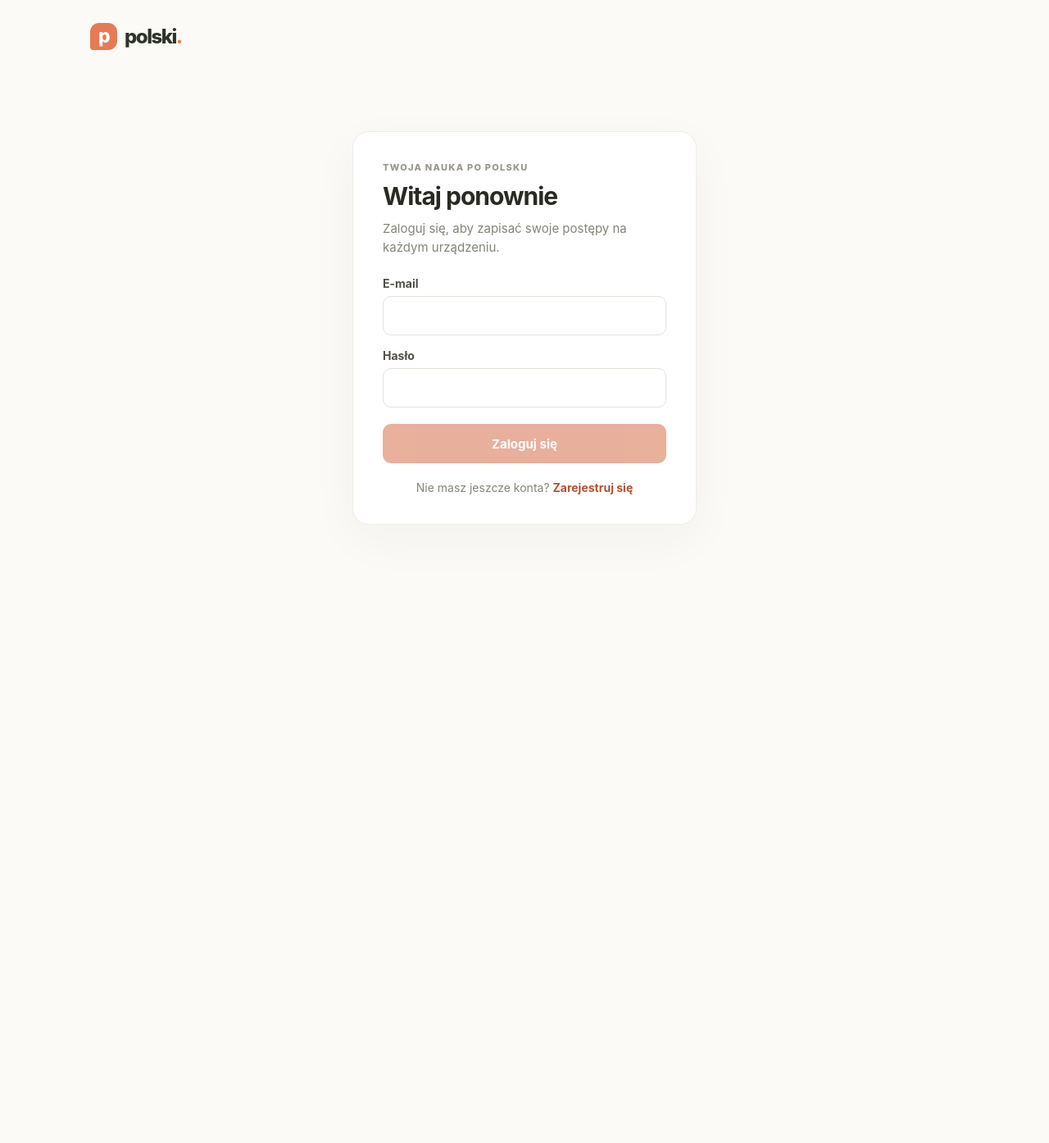
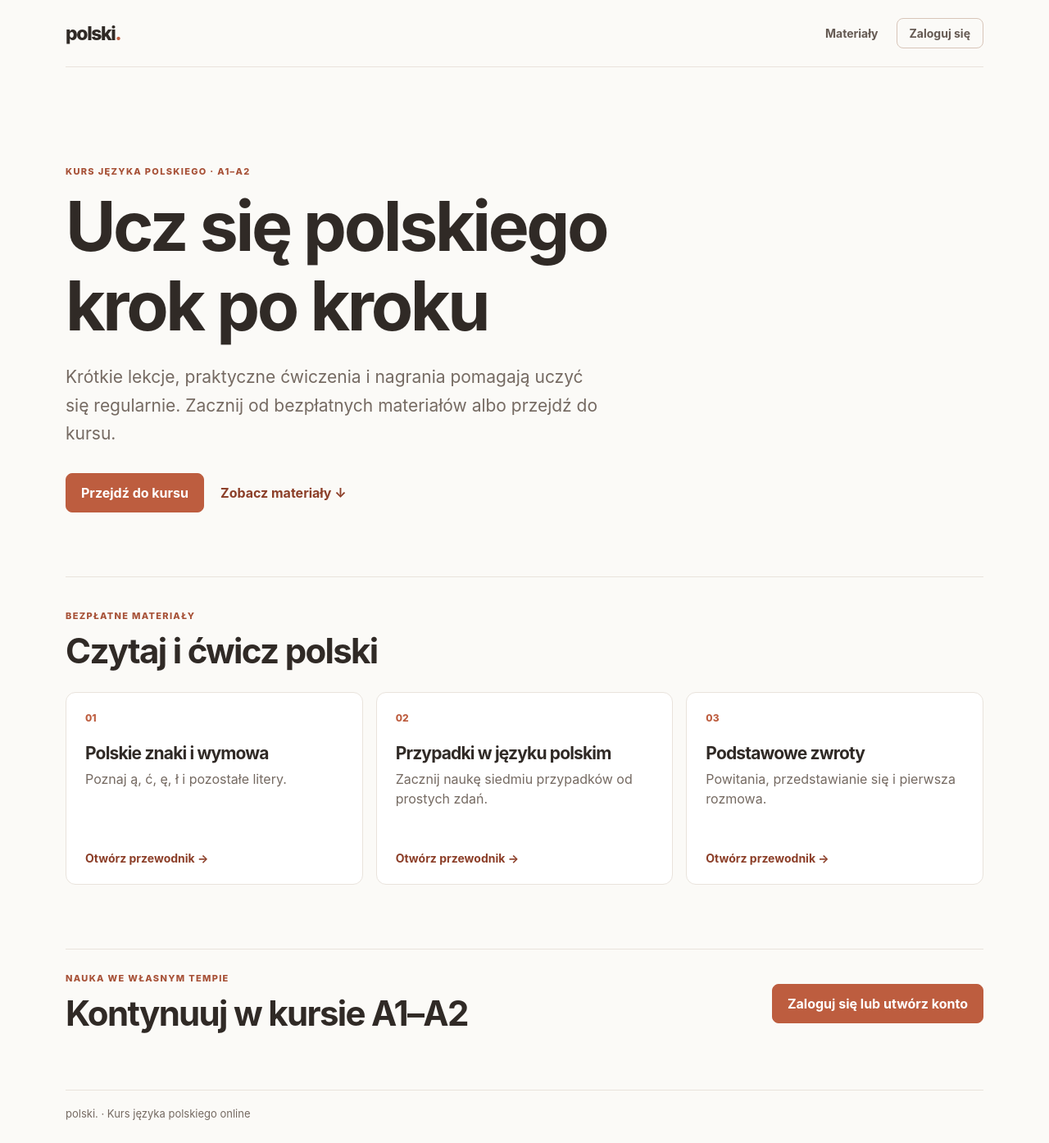
Before and after one commit to MarkOstapchuk/polski-angular, an Angular app in the folder web/: page / in a window 1280 px wide. Before the commit this address led to /auth. Shown: the whole page at 82% size. Before the commit the page ends 800 px from the top, so only its background shows below. Built offline with nearby package versions, Linux system fonts and the light colour scheme.

Commit message:
Expose public learning pages from the app

```diff
--- a/web/src/app/app.routes.ts
+++ b/web/src/app/app.routes.ts
@@ -1,11 +1,12 @@
 import { Routes } from '@angular/router';
 import { AuthComponent } from './pages/auth/auth.component';
 import { DashboardComponent } from './pages/dashboard/dashboard.component';
+import { PublicHomeComponent } from './pages/public-home/public-home.component';
 import { authGuard } from './services/auth.service';
 
 export const routes: Routes = [
   { path: 'auth', component: AuthComponent, title: 'Konto · Polski' },
-  { path: '', component: DashboardComponent, canActivate: [authGuard], title: 'Polski · Kursy' },
+  { path: '', component: PublicHomeComponent, title: 'Kurs języka polskiego online A1–A2 · polski.' },
   { path: 'course/:courseId', component: DashboardComponent, canActivate: [authGuard], title: 'Kurs · Polski' },
   { path: 'feedback', loadComponent: () => import('./pages/feedback/feedback.component').then((m) => m.FeedbackComponent), canActivate: [authGuard], title: 'Opinie · Polski' },
   { path: 'learn/:lessonId', loadComponent: () => import('./pages/lesson/lesson.component').then((m) => m.LessonComponent), canActivate: [authGuard], title: 'Lekcja · Polski' },
--- a/web/src/app/pages/auth/auth.component.ts
+++ b/web/src/app/pages/auth/auth.component.ts
@@ -56,7 +56,7 @@ export class AuthComponent {
       }
 
       const next = this.route.snapshot.queryParamMap.get('next');
-      const destination = next?.startsWith('/') && !next.startsWith('//') ? next : '/';
+      const destination = next?.startsWith('/') && !next.startsWith('//') ? next : '/course/part-1';
       await this.router.navigateByUrl(destination);
     } catch (error) {
       this.error.set(error instanceof Error ? error.message : 'Nie udało się połączyć z kontem.');
--- a/web/src/app/pages/dashboard/dashboard.component.html
+++ b/web/src/app/pages/dashboard/dashboard.component.html
@@ -1,18 +1,18 @@
 <div class="dashboard-shell">
   <aside class="sidebar">
-    <a class="brand" routerLink="/" aria-label="Polski, strona główna">
+    <a class="brand" [routerLink]="dashboardUrl()" aria-label="Polski, moja ścieżka">
       <span class="brand-mark">p</span>
       <span>polski<span class="brand-dot">.</span></span>
     </a>
 
-    <a class="course-switcher" routerLink="/" aria-label="Wybierz kurs">
+    <a class="course-switcher" [routerLink]="dashboardUrl()" aria-label="Otwórz wybrany kurs">
       <span class="course-flag">PL</span>
       <span class="course-switcher-copy"><strong>{{ selectedCourse()?.name ?? 'Kursy' }}</strong><small>{{ selectedCourse()?.level ?? 'Wybierz kurs' }}</small></span>
       <span class="switcher-chevron">⌄</span>
     </a>
 
     <nav class="side-nav" aria-label="Nawigacja główna">
-      <a class="nav-link active" routerLink="/">
+      <a class="nav-link active" [routerLink]="dashboardUrl()">
         <span class="nav-icon home-icon">⌂</span><span>Moja ścieżka</span>
       </a>
       <a class="nav-link" [href]="selectedCourse() ? '#lesson-path' : '#course-options'">
@@ -41,7 +41,7 @@
 
   <main class="main-column">
     <header class="topbar">
-      <a class="mobile-brand" routerLink="/"><span class="brand-mark">p</span> polski<span class="brand-dot">.</span></a>
+      <a class="mobile-brand" [routerLink]="dashboardUrl()"><span class="brand-mark">p</span> polski<span class="brand-dot">.</span></a>
       <div class="topbar-spacer"></div>
       <div class="top-stat streak-stat" aria-label="Dni nauki z rzędu">
         <span class="stat-emoji">🔥</span><strong>{{ progress().streak }}</strong><small>dni</small>
@@ -148,6 +148,16 @@
           }
         </section>
       }
+
+      <section class="learning-guides" aria-labelledby="learning-guides-title">
+        <p class="eyebrow">BEZPŁATNE MATERIAŁY</p>
+        <h2 id="learning-guides-title">Czytaj i ćwicz polski</h2>
+        <div class="learning-guides-grid">
+          <a href="/nauka/polskie-znaki"><strong>Polskie znaki i wymowa</strong><span>ą, ć, ę, ł i pozostałe litery</span></a>
+          <a href="/gramatyka/przypadki"><strong>Przypadki</strong><span>Przewodnik dla początkujących</span></a>
+          <a href="/slownictwo/podstawowe-zwroty"><strong>Podstawowe zwroty</strong><span>Powitania i pierwsza rozmowa</span></a>
+        </div>
+      </section>
     </div>
   </main>
 
@@ -184,7 +194,7 @@
   </aside>
 
   <nav class="mobile-nav" aria-label="Nawigacja mobilna">
-    <a class="mobile-nav-item selected" routerLink="/"><span>⌂</span><small>Ścieżka</small></a>
+    <a class="mobile-nav-item selected" [routerLink]="dashboardUrl()"><span>⌂</span><small>Ścieżka</small></a>
     <a class="mobile-nav-item" [href]="selectedCourse() ? '#lesson-path' : '#course-options'"><span>▤</span><small>Kurs</small></a>
     <a class="mobile-nav-item" href="#progress-card"><span>▥</span><small>Postępy</small></a>
     <a class="mobile-nav-item" routerLink="/feedback"><span>✎</span><small>Opinie</small></a>
--- a/web/src/app/pages/dashboard/dashboard.component.ts
+++ b/web/src/app/pages/dashboard/dashboard.component.ts
@@ -26,6 +26,7 @@ export class DashboardComponent {
     initialValue: this.route.snapshot.paramMap.get('courseId'),
   });
   readonly selectedCourse = computed(() => COURSES.find((course) => course.id === this.routeCourseId()) ?? null);
+  readonly dashboardUrl = computed(() => `/course/${this.selectedCourse()?.id ?? 'part-1'}`);
   readonly lessons = computed(() => this.selectedCourse()?.lessons ?? []);
   readonly progress = this.progressService.progress;
   readonly userEmail = computed(() => this.auth.user()?.email ?? 'Uczeń');
--- a/web/src/app/pages/feedback/feedback.component.html
+++ b/web/src/app/pages/feedback/feedback.component.html
@@ -1,6 +1,6 @@
 <main class="feedback-page">
   <a class="brand" routerLink="/" aria-label="Polski, strona główna"><span class="brand-mark">p</span><span>polski<span class="brand-dot">.</span></span></a>
-  <a class="back-link" routerLink="/">← Wróć do nauki</a>
+  <a class="back-link" routerLink="/course/part-1">← Wróć do nauki</a>
 
   <section class="feedback-card">
     <p class="eyebrow">TWOJA OPINIA MA ZNACZENIE</p>
--- a/web/src/app/pages/lesson/lesson.component.ts
+++ b/web/src/app/pages/lesson/lesson.component.ts
@@ -91,7 +91,7 @@ export class LessonComponent implements OnInit, OnDestroy {
   ngOnInit(): void {
     const lesson = this.lesson();
     if (!lesson) {
-      void this.router.navigate(['/']);
+      void this.router.navigateByUrl(this.dashboardUrl());
       return;
     }
     const restoredResults: Record<string, Record<string, boolean>> = {};
--- /dev/null
+++ b/web/src/app/pages/public-home/public-home.component.html
@@ -0,0 +1,51 @@
+<header class="public-header">
+  <a class="brand" href="/">polski<span>.</span></a>
+  <nav aria-label="Nawigacja główna">
+    <a href="#materials">Materiały</a>
+    <a class="login-link" href="/auth">Zaloguj się</a>
+  </nav>
+</header>
+
+<main>
+  <section class="hero">
+    <p class="eyebrow">KURS JĘZYKA POLSKIEGO · A1–A2</p>
+    <h1>Ucz się polskiego krok po kroku</h1>
+    <p class="lead">Krótkie lekcje, praktyczne ćwiczenia i nagrania pomagają uczyć się regularnie. Zacznij od bezpłatnych materiałów albo przejdź do kursu.</p>
+    <div class="actions">
+      <a class="button" href="/auth">Przejdź do kursu</a>
+      <a class="text-link" href="#materials">Zobacz materiały ↓</a>
+    </div>
+  </section>
+
+  <section id="materials" class="materials" aria-labelledby="materials-title">
+    <p class="eyebrow">BEZPŁATNE MATERIAŁY</p>
+    <h2 id="materials-title">Czytaj i ćwicz polski</h2>
+    <div class="cards">
+      <a class="card" href="/nauka/polskie-znaki">
+        <span class="card-number">01</span>
+        <h3>Polskie znaki i wymowa</h3>
+        <p>Poznaj ą, ć, ę, ł i pozostałe litery.</p>
+        <span class="card-link">Otwórz przewodnik →</span>
+      </a>
+      <a class="card" href="/gramatyka/przypadki">
+        <span class="card-number">02</span>
+        <h3>Przypadki w języku polskim</h3>
+        <p>Zacznij naukę siedmiu przypadków od prostych zdań.</p>
+        <span class="card-link">Otwórz przewodnik →</span>
+      </a>
+      <a class="card" href="/slownictwo/podstawowe-zwroty">
+        <span class="card-number">03</span>
+        <h3>Podstawowe zwroty</h3>
+        <p>Powitania, przedstawianie się i pierwsza rozmowa.</p>
+        <span class="card-link">Otwórz przewodnik →</span>
+      </a>
+    </div>
+  </section>
+
+  <section class="course-cta">
+    <div><p class="eyebrow">NAUKA WE WŁASNYM TEMPIE</p><h2>Kontynuuj w kursie A1–A2</h2></div>
+    <a class="button" href="/auth">Zaloguj się lub utwórz konto</a>
+  </section>
+</main>
+
+<footer>polski. · Kurs języka polskiego online</footer>
--- /dev/null
+++ b/web/src/app/pages/public-home/public-home.component.scss
@@ -0,0 +1,12 @@
+:host { display: block; min-height: 100vh; padding: 0 clamp(20px, 6vw, 84px); color: #302a26; background: #fbfaf7; }
+.public-header { display: flex; align-items: center; justify-content: space-between; gap: 20px; max-width: 1120px; margin: auto; padding: 22px 0; border-bottom: 1px solid #e9e3dc; }
+.brand { color: #302a26; font-size: 23px; font-weight: 800; letter-spacing: -.06em; text-decoration: none; }.brand span { color: #bd5d3f; }
+nav { display: flex; align-items: center; gap: 22px; }nav a { color: #655a53; font-size: 14px; font-weight: 650; text-decoration: none; }nav a:hover { color: #8c3f29; }
+.login-link { padding: 9px 15px; border: 1px solid #d8c5b9; border-radius: 8px; }
+main { max-width: 1120px; margin: auto; }.hero { padding: clamp(56px, 10vw, 120px) 0 78px; }.eyebrow { margin: 0 0 12px; color: #a75137; font-size: 11px; font-weight: 800; letter-spacing: .12em; }
+h1,h2,h3 { line-height: 1.15; letter-spacing: -.04em; }.hero h1 { max-width: 780px; margin: 0; font-size: clamp(42px, 8vw, 84px); }.lead { max-width: 650px; margin: 22px 0 0; color: #756a62; font-size: clamp(17px, 2vw, 21px); line-height: 1.65; }
+.actions { display: flex; flex-wrap: wrap; align-items: center; gap: 20px; margin-top: 30px; }.button { display: inline-flex; min-height: 48px; align-items: center; justify-content: center; padding: 11px 18px; border: 1px solid #bd5d3f; border-radius: 8px; background: #bd5d3f; color: white; font-weight: 700; text-decoration: none; }.button:hover { background: #8c3f29; }.text-link { color: #8c3f29; font-weight: 700; text-decoration: none; }
+.materials { padding: 40px 0 78px; border-top: 1px solid #e9e3dc; }.materials h2,.course-cta h2 { margin: 0; font-size: clamp(27px, 4vw, 42px); }.cards { display: grid; grid-template-columns: repeat(3, minmax(0, 1fr)); gap: 16px; margin-top: 26px; }.card { display: flex; min-height: 235px; flex-direction: column; align-items: flex-start; padding: 23px; border: 1px solid #e9e3dc; border-radius: 12px; background: white; color: inherit; text-decoration: none; transition: transform .18s ease, border-color .18s ease; }.card:hover { transform: translateY(-2px); border-color: #d7b3a4; }.card-number { color: #bd5d3f; font-size: 12px; font-weight: 800; }.card h3 { margin: 24px 0 6px; font-size: 21px; }.card p { margin: 0; color: #756a62; line-height: 1.5; }.card-link { margin-top: auto; padding-top: 20px; color: #8c3f29; font-size: 14px; font-weight: 700; }
+.course-cta { display: flex; align-items: center; justify-content: space-between; gap: 25px; padding: 28px 0 68px; border-top: 1px solid #e9e3dc; }footer { max-width: 1120px; margin: auto; padding: 20px 0 28px; border-top: 1px solid #e9e3dc; color: #756a62; font-size: 13px; }
+@media (max-width: 700px) { :host { padding-inline: 18px; }.hero { padding: 64px 0 56px; }.cards { grid-template-columns: 1fr; }.card { min-height: 190px; }.course-cta { align-items: flex-start; flex-direction: column; } }
+@media (prefers-reduced-motion: reduce) { *,*::before,*::after { scroll-behavior: auto !important; transition-duration: .01ms !important; } }
```
Also changed, not shown: web/src/app/pages/dashboard/dashboard.component.scss (+2 -0 lines), web/src/app/pages/public-home/public-home.component.ts (added, +17 -0 lines).
